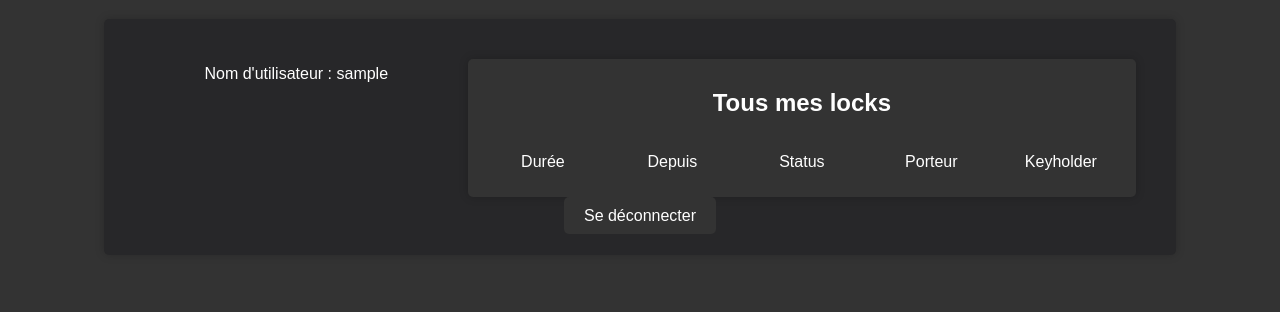
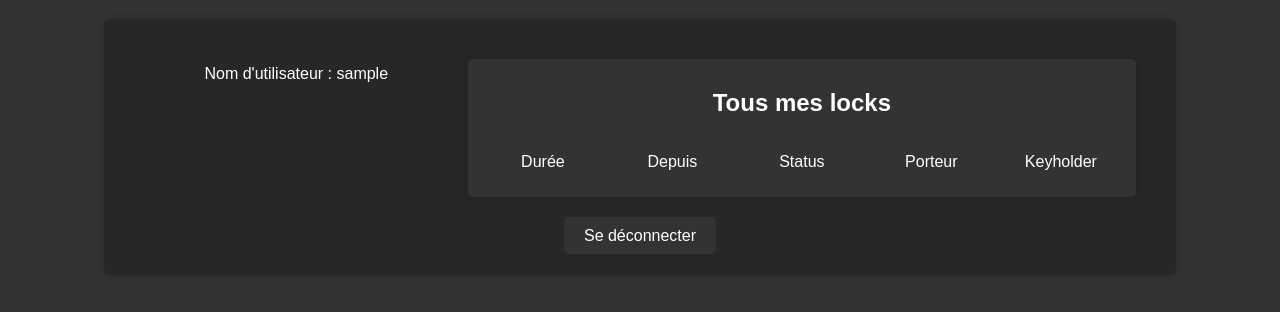
Before and after one commit to KochyOkami/UshLockSystem, a PHP site: page /profile in a window 1280 px wide. Shown: the part 187-499 px from the top of the page. Run offline with PHP 8.4, Linux system fonts and the light colour scheme; the visitor is signed in with stand-in values (Sample User, id 1); tables that the repository leaves empty or names only in its code hold one stand-in row (values such as "Sample post").

Commit message:
modified:   .htaccess 	modified:   README.md 	modified:   public_html/assets/js/search_users.js 	modified:   public_html/give_key.php 	modified:   public_html/lock.php 	modified:   public_html/login.php 	modified:   public_html/profile.php

```diff
--- a/public_html/assets/js/search_users.js
+++ b/public_html/assets/js/search_users.js
@@ -6,7 +6,7 @@
     // Function to fetch the list of users from your database
     async function getAllUsers() {
         try {
-            const response = await fetch('../../api/get_users.php'); // Replace with your API endpoint
+            const response = await fetch('api/get_users.php'); // Replace with your API endpoint
             const data = await response.json();
             return data;
         } catch (error) {
--- a/public_html/give_key.php
+++ b/public_html/give_key.php
@@ -23,7 +23,7 @@
     <meta charset="UTF-8">
     <meta name="viewport" content="width=device-width, initial-scale=1.0">
     <title>Keyholder</title>
-    <link rel="shortcut icon" href="/includes/img/closed_lock.png" type="image/x-icon">
+    <link rel="shortcut icon" href="img/closed_lock.png" type="image/x-icon">
     <link rel="stylesheet" href="assets/css/style.css">
     <link rel="stylesheet" href="assets/css/keyholder.css">
 </head>
--- a/public_html/login.php
+++ b/public_html/login.php
@@ -7,7 +7,7 @@
     <meta charset="UTF-8">
     <meta name="viewport" content="width=device-width, initial-scale=1.0">
     <title>Connexion</title>
-    <link rel="shortcut icon" href="includes/img/closed_lock.png" type="image/x-icon">
+    <link rel="shortcut icon" href="img/closed_lock.png" type="image/x-icon">
     <link rel="stylesheet" href="assets/css/style.css">
     <link rel="stylesheet" href="assets/css/register.css">
     <link rel="stylesheet" href="https://cdnjs.cloudflare.com/ajax/libs/font-awesome/5.15.3/css/all.min.css">
--- a/public_html/profile.php
+++ b/public_html/profile.php
@@ -23,7 +23,7 @@
     <meta charset="UTF-8">
     <meta name="viewport" content="width=device-width, initial-scale=1.0">
     <title>Profil</title>
-    <link rel="shortcut icon" href="includes/img/closed_lock.png" type="image/x-icon">
+    <link rel="shortcut icon" href="img/closed_lock.png" type="image/x-icon">
     <link rel="stylesheet" href="assets/css/style.css">
     <link rel="stylesheet" href="assets/css/profile.css">
 </head>
@@ -37,7 +37,7 @@
     <div class="box">
         <h1>Profil de <?php echo $user['username']; ?></h1>
         <div class="container">
-            <div style="display: flex;width: 100%;">
+            <div style="display: flex;width: 100%;margin-bottom: 20px;">
 
                 <div class="detail" style="width: 50%;">
                     <p>Nom d'utilisateur : <?php echo $user['username']; ?></p>
```
Also changed, not shown: public_html/lock.php (+4 -7 lines), .htaccess, README.md.
